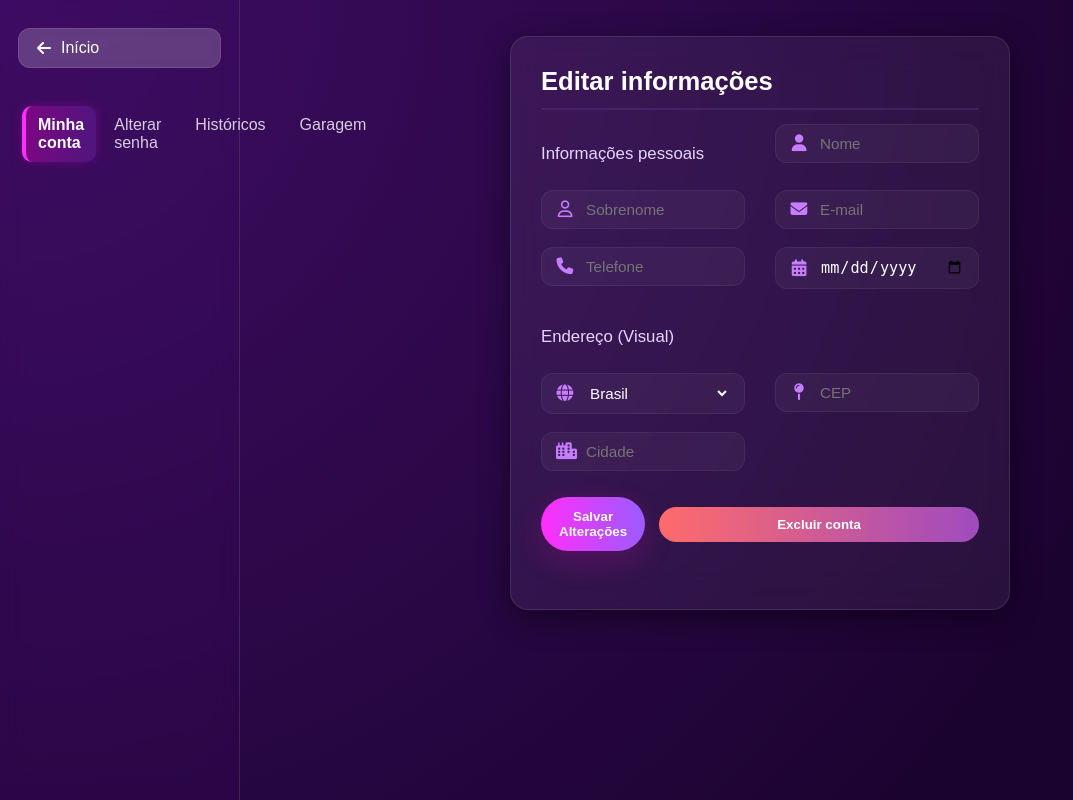
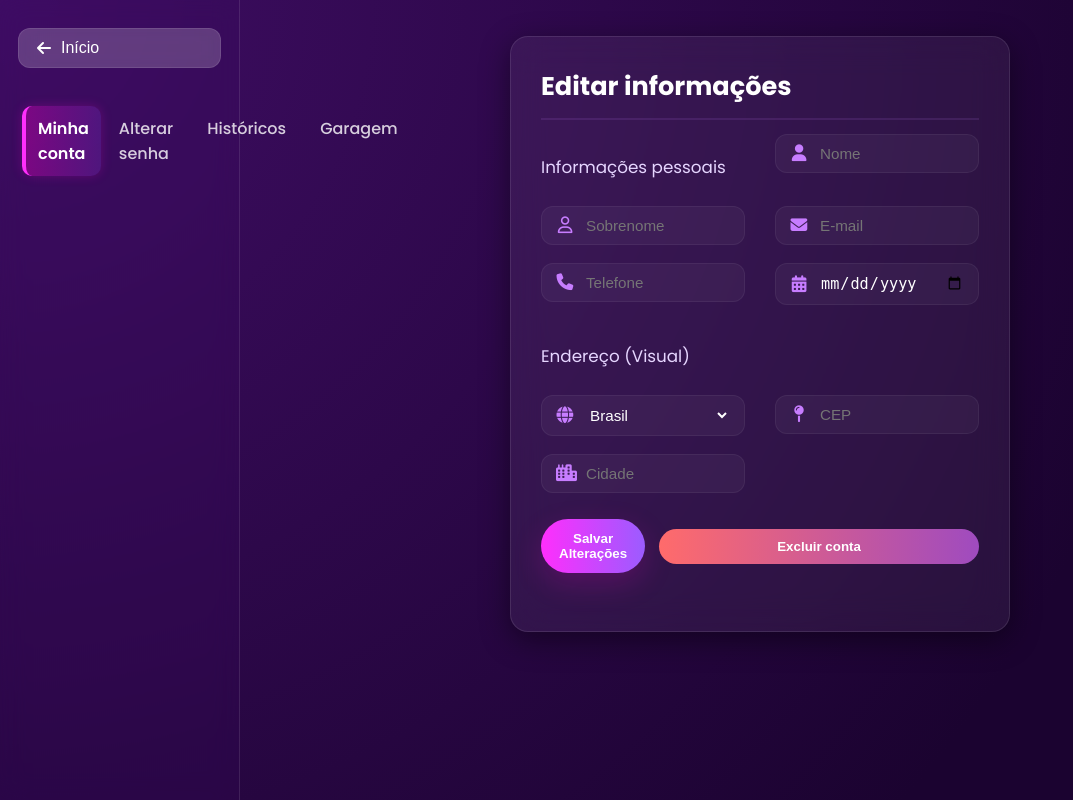
Before and after one commit to sofia-camargo/siteGafia, a PHP site: page /perfil.html in a window 1280 px wide. Shown: the whole page, without its empty margins (0-1073 px from the left). Run offline with PHP 8.4, Linux system fonts and the light colour scheme; the visitor is signed in with stand-in values (Sample User, id 1); data that the repository does not hold is empty; some libraries are stand-ins or nearby versions.

Commit message:
Update perfil.html

```diff
--- a/perfil.html
+++ b/perfil.html
@@ -4,8 +4,15 @@
   <meta charset="utf-8" />
   <meta name="viewport" content="width=device-width,initial-scale=1" />
   <title>Meu Perfil</title>
+
+  <link rel="preconnect" href="https://fonts.googleapis.com">
+  <link rel="preconnect" href="https://fonts.gstatic.com" crossorigin>
+  <link href="https://fonts.googleapis.com/css2?family=Poppins:wght@400;500;600;700&display=swap" rel="stylesheet">
+
   <link href="https://cdnjs.cloudflare.com/ajax/libs/font-awesome/6.5.0/css/all.min.css" rel="stylesheet">
+
   <link rel="stylesheet" href="src/style/perfil.css">
+
   <link rel="icon" href="src/img/Gafialogo.png" type="image/png">
 </head>
 <body>
--- a/src/style/perfil.css
+++ b/src/style/perfil.css
@@ -411,7 +411,6 @@ body {
         margin-left: 0;
         margin-right: 0;
     }
-}
 
 @media (max-width: 960px) {
 
```
